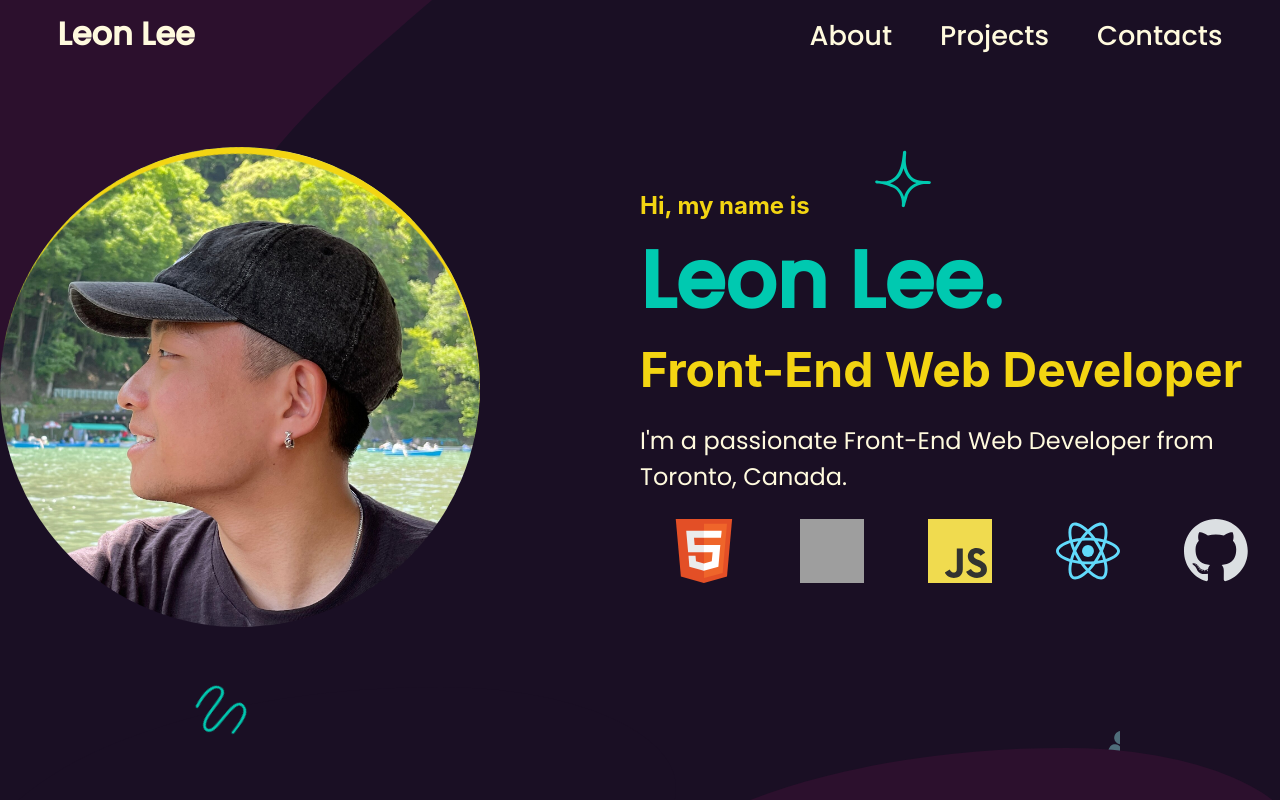
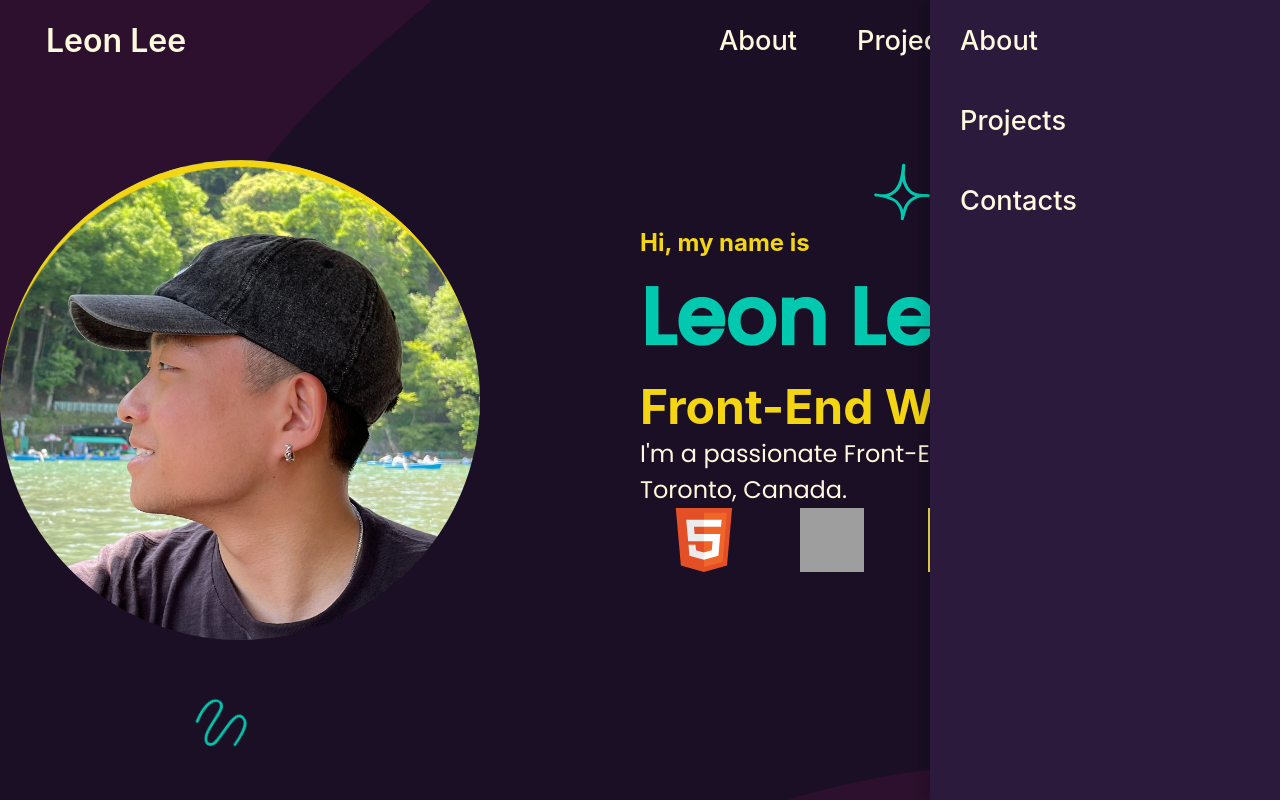
Before and after one commit to TackWooLee-Leon/Leon-s-Site, a React (Create React App) app: page / in a window 1280 px wide. Shown: the top 800 px of the page. Built offline with nearby package versions, Linux system fonts and the light colour scheme; grey boxes are pictures that could not be loaded.

Commit message:
Uninstall burger-menu npm, add sidebar in Nav

```diff
--- a/src/Components/NavBar.js
+++ b/src/Components/NavBar.js
@@ -1,37 +1,32 @@
-import { slide as Menu } from 'react-burger-menu';
+import { useState } from "react";
 import styles from './NavBar.module.css';
 
 export default function NavBar() {
+    const [isSidebarOpen, setIsSidebarOpen] = useState(false);
+
+    const toggleSidebar = () => {
+        setIsSidebarOpen(!isSidebarOpen);
+    };
+
   return (
     <header>
 
-      <nav className={styles.nav}>
-        <ul className={styles.navContainer}>
-          <li className={styles.navName}>
-            <a>Leon Lee</a>
-          </li>
-          <div className={styles.navLinksWrapper}>
-            <li className={styles.navLinks}>
-              <a href="#about">About</a>
-            </li>
-            <li className={styles.navLinks}>
-              <a href="#projects">Projects</a>
-            </li>
-            <li className={styles.navLinks}>
-              <a href="#contacts">Contacts</a>
-            </li>
-          </div>
+      <nav>
+        <ul className={styles.sidebar}>
+            <li><a href="#about">About</a></li>
+            <li><a href="#projects">Projects</a></li>
+            <li><a href="#contacts">Contacts</a></li>
         </ul>
+        <div className={styles.navContainer}>
+            <ul>
+                <li><a>Leon Lee</a></li>
+                <li><a href="#about">About</a></li>
+                <li><a href="#projects">Projects</a></li>
+                <li><a href="#contacts">Contacts</a></li>
+                <li onClick={toggleSidebar}><a><svg xmlns="http://www.w3.org/2000/svg" height="50" viewBox="0 -960 960 960" fill="#FFFADE" width="50"><path d="M120-240v-80h720v80H120Zm0-200v-80h720v80H120Zm0-200v-80h720v80H120Z"/></svg></a></li>
+            </ul>
+        </div>
       </nav>
-
-      {/* burger menu */}
-      <div className={styles.bmContainer}>
-        <Menu right className={styles.burgerMenu}>
-            <a id="about" className={styles.menuItem} href="#about">About</a>
-            <a id="projects" className={styles.menuItem} href="#projects">Projects</a>
-            <a id="contacts" className={styles.menuItem} href="#contacts">Contacts</a>
-        </Menu>
-      </div>
     </header>
   );
 }
--- a/src/Components/NavBar.module.css
+++ b/src/Components/NavBar.module.css
@@ -1,138 +1,72 @@
-.nav {
-    overflow: auto;
+nav ul{
+    width: 100%;
+    list-style: none;
+    display: flex;
+    justify-content: flex-end;
+    align-items: center;
+}
+
+nav li {
+    font-size: 1.7rem;
+    font-weight: 500;
+    height: 80px;
+}
+
+nav a {
+    height: 100%;
+    padding: 0 30px;
+
+    text-decoration: none;
     display: flex;
     align-items: center;
-    justify-content: space-around;
-    top: 0;
-    z-index: 1;
-    height: 6vh;
-    /* border-bottom: 1px solid; */
-    padding: 0.6rem;
-  }
-
-.navContainer {
-    display: flex;
-    width: 100%;
-    justify-content: space-between;
-    list-style: none;
-    padding: 0;
-    margin: 0;
-    column-gap: 3rem;
+    color: #FFFADE;
 }
 
-.navName {
-    margin-left: 3rem;
+.navContainer li:first-child{
+    margin-right: auto;
     font-size: 2rem;
     font-weight: 600;
+    margin-left: 1rem;
 }
 
-.navLinksWrapper{
-    height: 100%;
-    /* border: 1px solid black; */
-    display: flex;
-    justify-content: space-evenly;
-}
-
-.navLinks {
-    font-size: 1.7rem;
-    padding-top: 5px;
-    font-weight: 500;
-    margin-right: 3rem;
+.navContainer li:not(:first-child) a:hover {
+    color: yellow;
 }
 
 
-.nav ul li {
-    list-style: none;
-    font-family: 'Poppins', sans-serif;
+/* side-bar menu */
+.sidebar{
+    position: fixed;
+    top: 0;
+    right: 0;
+    margin: 0;
+    padding: 0;
+    height: 100vh;
+    width: 350px;
+    z-index: 999;
+    background-color: #2c1a3d;
+    box-shadow: -10px 0 10px rgba(0, 0, 0, 0.1);
+    display: flex;
+    flex-direction: column;
+    align-items: flex-start;
+    justify-content: flex-start;
 }
 
-
-.nav ul li:not(:first-child):hover a {
-    color: yellow;
-  }
-
-
-.nav a {
-    text-decoration: none;
-    color: #FFFADE;
+.sidebar li{
+    width: 100%;
 }
 
-.bmContainer{
-    display: none;
+.sidebar li a:hover {
+    color: yellow;
 }
-/* Position and sizing of burger button */
-.bm-burger-button {
-    position: fixed;
-    width: 36px;
-    height: 30px;
-    left: 36px;
-    top: 36px;
-  }
 
-  /* Color/shape of burger icon bars */
-  .bm-burger-bars {
-    background: #373a47;
-  }
-
-  /* Color/shape of burger icon bars on hover*/
-  .bm-burger-bars-hover {
-    background: #a90000;
-  }
-
-  /* Position and sizing of clickable cross button */
-  .bm-cross-button {
-    height: 24px;
-    width: 24px;
-  }
-
-  /* Color/shape of close button cross */
-  .bm-cross {
-    background: #bdc3c7;
-  }
-
-  /*
-  Sidebar wrapper styles
-  Note: Beware of modifying this element as it can break the animations - you should not need to touch it in most cases
-  */
-  .bm-menu-wrap {
-    position: fixed;
-    height: 100%;
-  }
-
-  /* General sidebar styles */
-  .bm-menu {
-    background: #373a47;
-    padding: 2.5em 1.5em 0;
-    font-size: 1.15em;
-  }
-
-  /* Morph shape necessary with bubble or elastic */
-  .bm-morph-shape {
-    fill: #373a47;
-  }
-
-  /* Wrapper for item list */
-  .bm-item-list {
-    color: #b8b7ad;
-    padding: 0.8em;
-  }
-
-  /* Individual item */
-  .bm-item {
-    display: inline-block;
-  }
-
-  /* Styling of overlay */
-  .bm-overlay {
-    background: rgba(0, 0, 0, 0.3);
-  }
-
+.sidebar a{
+    width: 100%;
+}
 
 @media (max-width: 900px) {
     .navLinksWrapper{
         display: none;
     }
-    .bmContainer{
-        display: block;
+
     }
-    }
--- a/src/index.css
+++ b/src/index.css
@@ -1,4 +1,8 @@
 @import url('https://fonts.googleapis.com/css2?family=Poppins:wght@400;500&display=swap');
+*{
+  padding: 0;
+  margin: 0;
+}
 
 body {
   margin: 0;
```
Also changed, not shown: public/images/close_FILL0_wght400_GRAD0_opsz24.svg (added), public/images/menu_FILL0_wght400_GRAD0_opsz24.svg (added).
